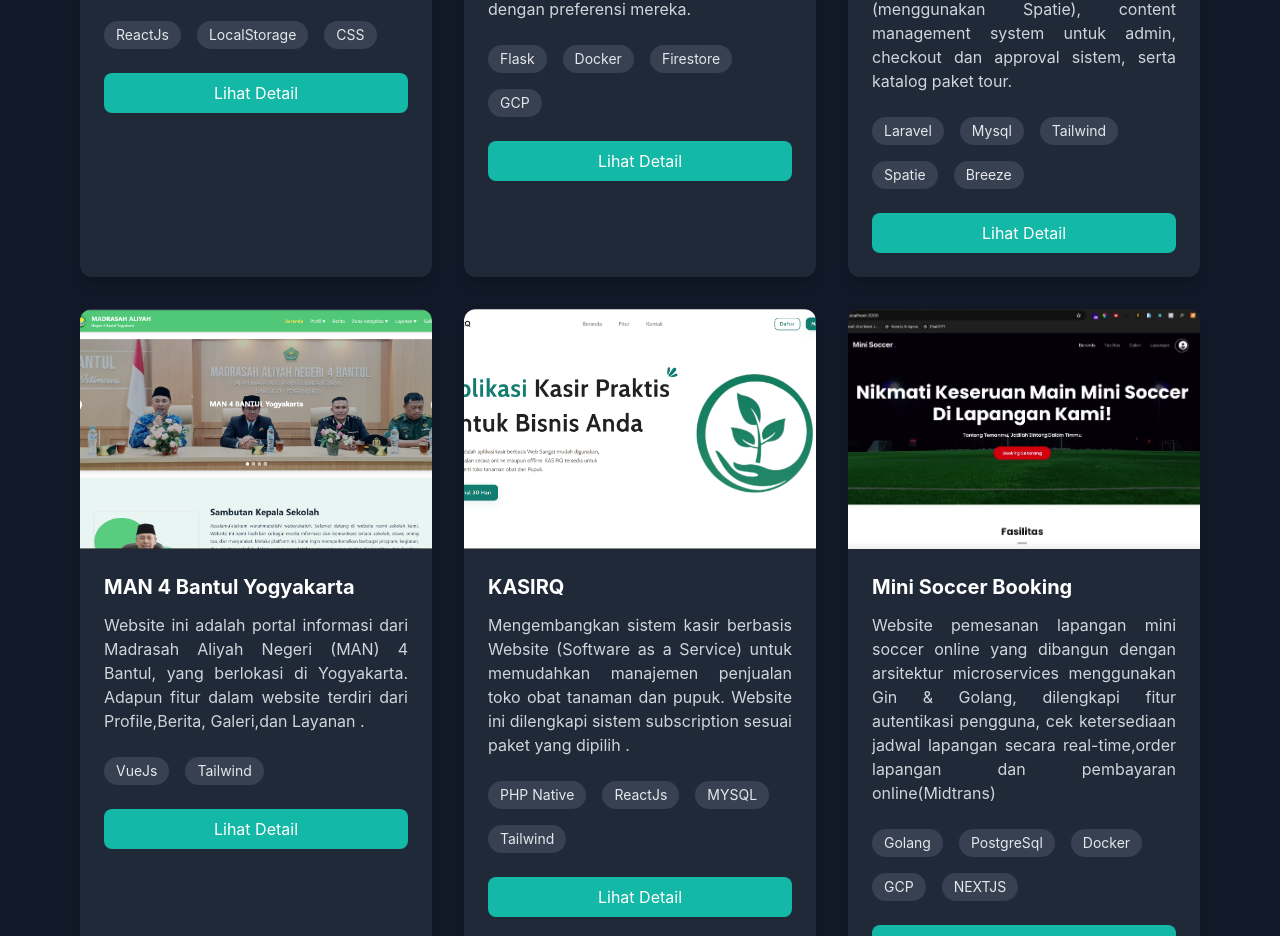
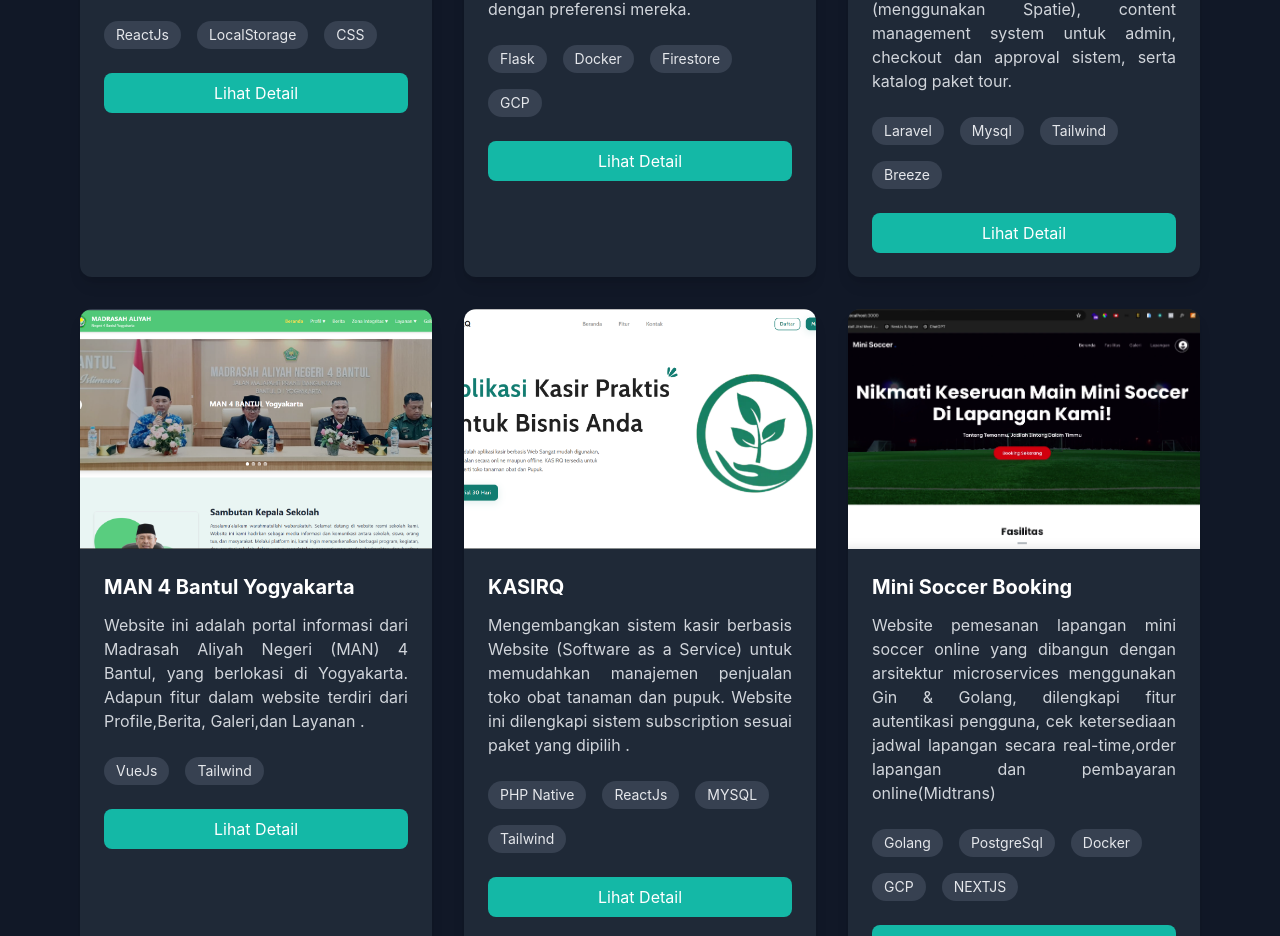
Before and after one commit to alghoziii/portofolio-x, a Next.js app: page / in a window 1280 px wide. Shown: the part 3055-3991 px from the top of the page. Built offline with nearby package versions, Linux system fonts and the light colour scheme.

Commit message:
Update index.js

```diff
--- a/pages/index.js
+++ b/pages/index.js
@@ -38,7 +38,7 @@ export default function Home() {
       title: "Travela",
       desc: "Travela Merupakan website booking paket travel secara online yang dibangun menggunakan PHP Laravel 11. Website ini dilengkapi fitur autentikasi pengguna, role-based access control (menggunakan Spatie), content management system untuk admin, checkout dan approval sistem, serta katalog paket tour. ",
       view: "https://github.com/alghoziii/Travela",
-      techStack: ["Laravel", " Mysql", "Tailwind","Spatie","Breeze"]
+      techStack: ["Laravel", " Mysql", "Tailwind","Breeze"]
 
     },
     {
```
